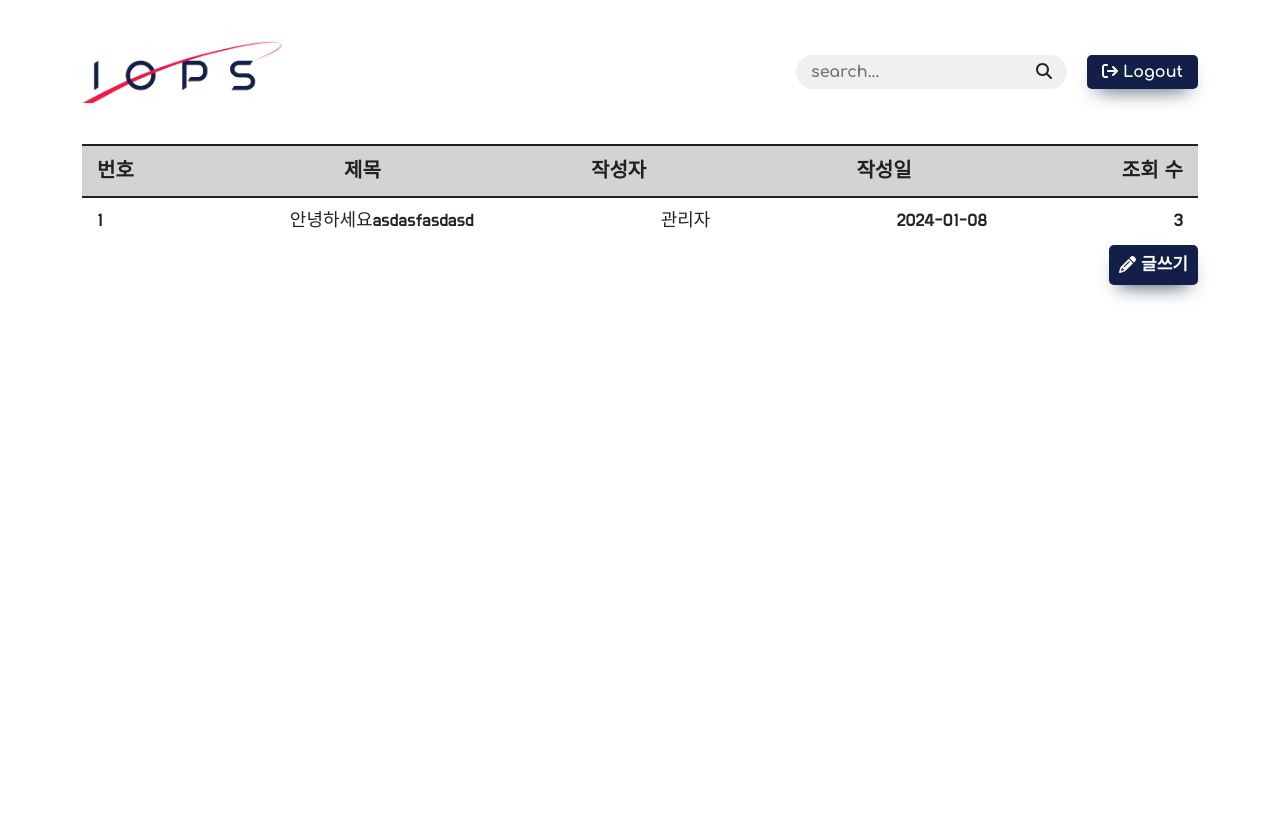
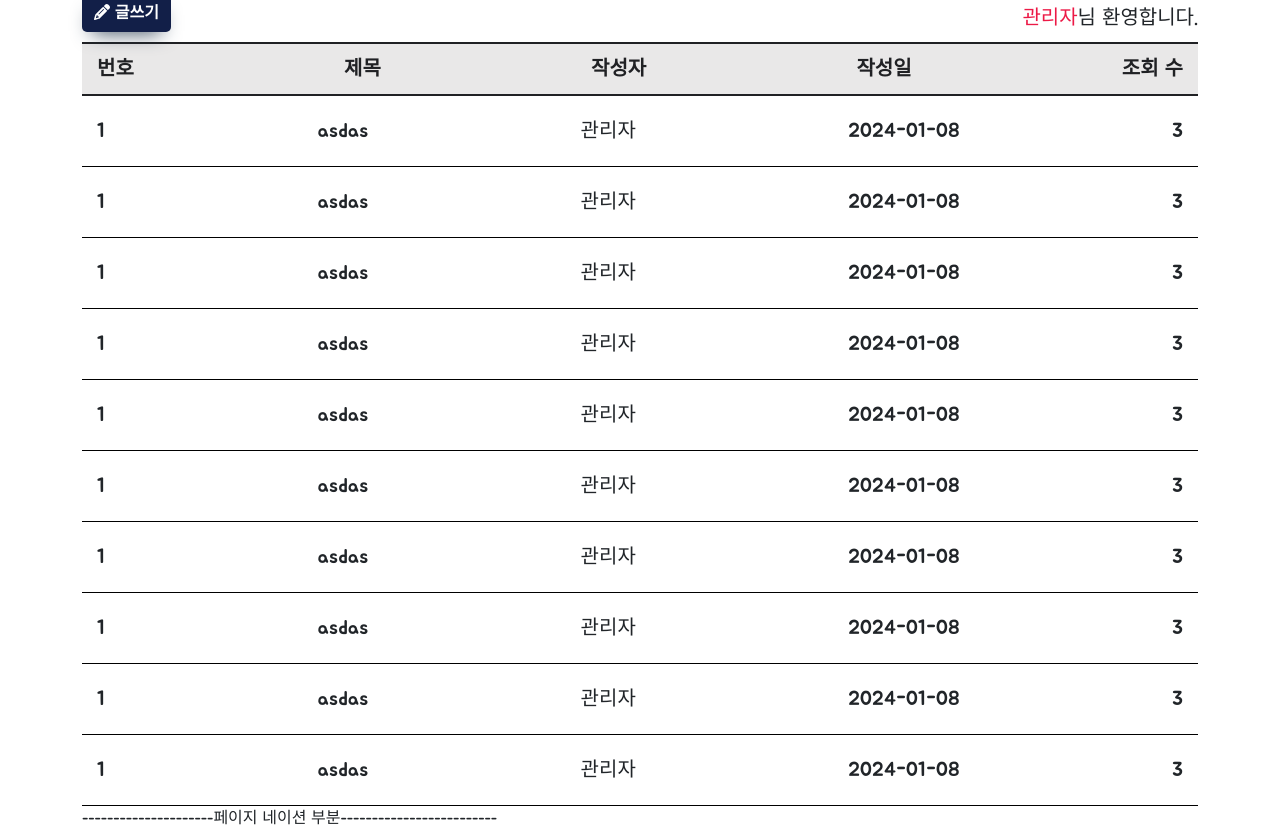
Before and after one commit to Kangin-Lee/board-front, a React (Create React App) app: page /showMe in a window 1280 px wide. Before the commit the page ends 800 px from the top, so only its background shows below. Built offline with nearby package versions, Linux system fonts and the light colour scheme; no server answers.

Commit message:
스프링부트랑 연동하는 중...

```diff
--- a/package.json
+++ b/package.json
@@ -10,7 +10,9 @@
     "@testing-library/jest-dom": "^5.17.0",
     "@testing-library/react": "^13.4.0",
     "@testing-library/user-event": "^13.5.0",
+    "axios": "^1.6.5",
     "bootstrap": "^5.3.2",
+    "http-proxy-middleware": "^2.0.6",
     "react": "^18.2.0",
     "react-bootstrap": "^2.9.2",
     "react-dom": "^18.2.0",
@@ -18,6 +20,7 @@
     "react-scripts": "5.0.1",
     "web-vitals": "^2.1.4"
   },
+  "proxy":"http://localhost:8080",
   "scripts": {
     "start": "react-scripts start",
     "build": "react-scripts build",
--- a/public/index.html
+++ b/public/index.html
@@ -2,7 +2,7 @@
 <html lang="en">
   <head>
     <meta charset="utf-8" />
-    <link rel="icon" href="%PUBLIC_URL%/favicon.ico" />
+    <!-- <link rel="icon" href="%PUBLIC_URL%/favicon.ico" /> -->
     <meta name="viewport" content="width=device-width, initial-scale=1" />
     <meta name="theme-color" content="#000000" />
     <meta
@@ -15,6 +15,7 @@
       user's mobile device or desktop. See https://developers.google.com/web/fundamentals/web-app-manifest/
     -->
     <link rel="manifest" href="%PUBLIC_URL%/manifest.json" />
+    <link rel="icon" type="image/x-icon" href="/images/logo/logo-background-white.png">
     <!--
       Notice the use of %PUBLIC_URL% in the tags above.
       It will be replaced with the URL of the `public` folder during the build.
@@ -24,7 +25,7 @@
       work correctly both with client-side routing and a non-root public URL.
       Learn how to configure a non-root public URL by running `npm run build`.
     -->
-    <title>React App</title>
+    <title>IOPS 자유게시판</title>
   </head>
   <body>
     <noscript>You need to enable JavaScript to run this app.</noscript>
--- a/src/App.css
+++ b/src/App.css
@@ -1,10 +1,9 @@
 @import url('https://fonts.googleapis.com/css2?family=Comfortaa:wght@700&display=swap');
-@import url('https://fonts.googleapis.com/css2?family=Do+Hyeon&display=swap');
-
+@import url('https://fonts.googleapis.com/css2?family=Jua&display=swap');
 :root{
   --main-font:'Comfortaa', sans-serif;
   --main-color:#121f48;
-  --contents-font:'Do Hyeon', sans-serif;
+  --contents-font:'Jua', sans-serif;
   --btn-box-shadow: rgb(38, 57, 77) 0px 10px 20px -10px;
 }
 *{
@@ -207,13 +206,29 @@
 
 /* ----------------------------------------------------------------------------------------------- */
 /* 게시판 목록---------------------------------------------------------------------------------------- */
+.board-area{
+  display: flex;
+  justify-content: center;
+  align-items: center;
+  height: 85vh;
+  }
+.board-welcome-contents{
+  font-family: var(--contents-font);
+  font-size: 20px;
+}
+
+.board-welcome-contents span{
+  font-family: var(--contents-font);
+  color: #ec1946;
+}
+
 .board-contents ul{
   display: flex;
   list-style: none;
   justify-content: space-between;
   align-items: center;
   padding: 0;
-  background-color: lightgray;
+  background-color: rgb(233, 232, 232);
   font-weight: bold;
   border:2px solid #202124 ;
   border-left: none;
@@ -234,8 +249,7 @@
 }
 
 .board-write-btn{
-  padding: 7px 10px;
-  font-size: 17px;
+  padding: 7px 12px;
   border: none;
   border-radius: 5px;
   font-weight: bold;
@@ -244,6 +258,7 @@
   background-color: var(--main-color);
   color: white;
   transition: 0.5s;
+  margin-bottom: 10px;
 }
 
 .board-write-btn:hover{
@@ -252,13 +267,28 @@
   transition: 0.5s;
 }
 
+.board-contents div:first-child{
+  display: flex;
+  align-items: center;
+  justify-content: space-between
+}
+
 /* ----------------------------------------------------------------------------------------- */
 /* 게시판 각 아이템 ------------------------------------------------------------------------- */
 .board-item-area{
   display: flex;
   justify-content: space-between;
   align-items: center;
-  font-size: 18px;
+  font-size: 20px;
+  padding: 10px 0;
+  border-bottom: 1px solid black;
+  cursor: pointer;
+  transition: 0.3s;
+}
+
+.board-item-area:hover{
+  background-color: #f1f0f0;
+  transition: 0.3s;
 }
 
 .board-item-area div{
--- a/src/App.js
+++ b/src/App.js
@@ -3,13 +3,35 @@ import './App.css';
 import Login from './layout/Login';
 import SignUp from './layout/SignUp';
 import Board from './layout/Board';
+import { useEffect, useState } from 'react';
+
+import axios from 'axios';
+import { Route, Routes } from 'react-router-dom';
 
 function App() {
+  const [data, setData] = useState("");
+
+  useEffect(() => {
+    fetch("http://localhost:8080/showMe")
+        .then((res) => {
+          return res.json();
+        })
+        .then(function (result) {
+            setData(result);
+      })
+  },[]);
+
+  useEffect(()=>{
+    console.log(data)
+  },[data])
   return (
     <div className="App">
-      {/* <Login/>
-      <SignUp/> */}
-      <Board/>
+      <Routes>
+        <Route path='/login' element={<Login/>}/>
+        <Route path='signup' element={<SignUp/>}/>
+        <Route path='/showMe' data={data} element={<Board/>}/>
+      </Routes>
+       {/* 백엔드 데이터 :{data} */}
     </div>
   );
 }
--- a/src/component/BoardItem.js
+++ b/src/component/BoardItem.js
@@ -3,11 +3,11 @@ import React from "react";
 const BoardItem = () => {
   return (
     <div className="board-item-area">
-      <div>1</div>
-      <div>안녕하세요asdasfasdasd</div>
-      <div>관리자</div>
-      <div>2024-01-08</div>
-      <div>3</div>
+      <div className="board-item-num">1</div>
+      <div className="board-item-title">asdas</div>
+      <div className="board-item-writer">관리자</div>
+      <div className="board-item-date">2024-01-08</div>
+      <div className="board-item-hits">3</div>
     </div>
   );
 };
--- a/src/layout/Board.js
+++ b/src/layout/Board.js
@@ -7,13 +7,21 @@ import { faPencil } from "@fortawesome/free-solid-svg-icons";
 
 const Board = () => {
   const boardContents = ["번호", "제목", "작성자", "작성일", "조회 수"];
+
   return (
     <div className="board-area">
       <Container>
         <Navbar />
         <div className="board-contents">
+          <div>
+            <button className="board-write-btn">
+              <FontAwesomeIcon icon={faPencil} /> 글쓰기
+            </button>
+            <div className="board-welcome-contents">
+              <span>관리자</span>님 환영합니다.
+            </div>
+          </div>
           <ul>
-
             {/* <li>번호</li>
             <li>제목</li>
             <li>작성자</li>
@@ -24,12 +32,20 @@ const Board = () => {
             ))}
           </ul>
           <BoardItem />
+          <BoardItem />
+          <BoardItem />
+          <BoardItem />
+          <BoardItem />
+          <BoardItem />
+          <BoardItem />
+          <BoardItem />
+          <BoardItem />
+          <BoardItem />
         </div>
-        <div className="board-write-btn-area">
-          <button className="board-write-btn">
-            <FontAwesomeIcon icon={faPencil} /> 글쓰기
-          </button>
+        <div>
+          ---------------------페이지 네이션 부분-------------------------
         </div>
+        <div className="board-write-btn-area"></div>
       </Container>
     </div>
   );
--- a/src/layout/Login.js
+++ b/src/layout/Login.js
@@ -1,31 +1,48 @@
-import React from 'react'
-import { Link } from 'react-router-dom';
-import SignUp from './SignUp';
+import React from "react";
+import { Link } from "react-router-dom";
+import SignUp from "./SignUp";
 
 const Login = () => {
-  const onSubmit = (e) =>{
+  const onSubmit = (e) => {
     e.preventDefault();
-  }
-
+  };
 
   return (
-    <div className='login-area'>
-        <div className='login-wrapper'>
-            <img className='login-logo' width={200} src='/images/logo/logo-main.png'/>
+    <div className="login-area">
+      <div className="login-wrapper">
+        <Link to="/login">
+          <img
+            className="login-logo"
+            width={200}
+            src="/images/logo/logo-main.png"
+          />
+        </Link>
         <div>
           <h2>Login</h2>
-              <form method='post' action='' id='login-form' onSubmit={onSubmit}>
+          <form method="post" action="/login" id="login-form" onSubmit={onSubmit}>
             <h5>Email</h5>
-                <input type='text' name='userEmail' placeholder='Email' className='login-input'/>
+            <input
+              type="text"
+              name="userEmail"
+              placeholder="Email"
+              className="login-input"
+            />
             <h5>Password</h5>
-                <input type='password' name="userPassword" placeholder='Password' className='login-input'/>
-                <input type='submit' value="Login" className='login-submit'/>
+            <input
+              type="password"
+              name="userPassword"
+              placeholder="Password"
+              className="login-input"
+            />
+            <input type="submit" value="Login" className="login-submit" />
           </form>
-              <p className='go-to-sign-up'>아직 회원이 아니신가요? <Link to="/signup">회원가입</Link></p>
+          <p className="go-to-sign-up">
+            아직 회원이 아니신가요? <Link to="/signup">회원가입</Link>
+          </p>
         </div>
       </div>
     </div>
-  )
-}
+  );
+};
 
-export default Login
+export default Login;
--- a/src/layout/SignUp.js
+++ b/src/layout/SignUp.js
@@ -19,7 +19,7 @@ const SignUp = () => {
 
         <div>
           <h2>SignUp</h2>
-          <form method="post" action="" id="signup-form" onSubmit={onSubmit}>
+          <form method="post" action="/signup" id="signup-form" onSubmit={onSubmit}>
             <h5>Your Name</h5>
             <input
               type="text"
```
Also changed, not shown: public/images/logo/logo-background-white.png (added), 1 other file (tests, documents, lock files or other folders). Lines whose indentation alone changed are shown as unchanged.
